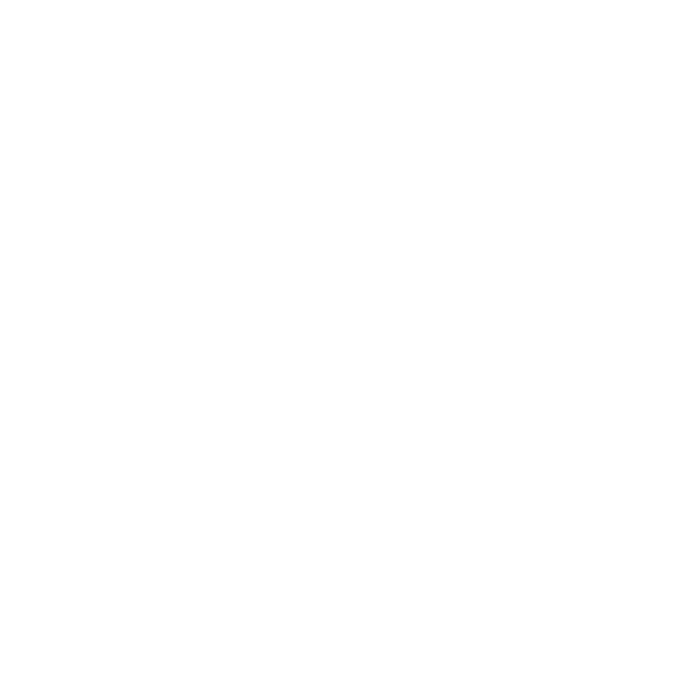
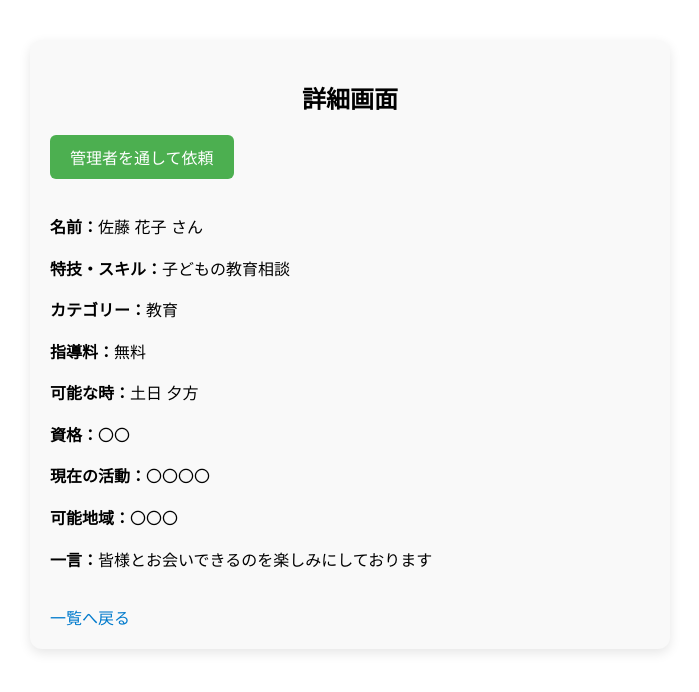
Before and after one commit to ashizawakazuki/machitsuna, a React (Create React App) app: page /talent-bank/1 in a window 1280 px wide. Before the commit this address had no page. Shown: the top 692 px of the page, without its empty margins (290-989 px from the left). Built offline with nearby package versions, Linux system fonts and the light colour scheme.

Commit message:
feat:人材バンク詳細画面の作成

```diff
--- a/src/App.js
+++ b/src/App.js
@@ -3,6 +3,7 @@
 import { BrowserRouter as Router, Routes, Route } from 'react-router-dom';
 import Home from './pages/Home';
 import TalentBank from './pages/TalentBank';
+import TalentDetail from './pages/TalentDetail';
 // import Events from './pages/Events';
 // import Titles from './pages/Titles';
 
@@ -12,6 +13,7 @@
       <Routes>
         <Route path="/" element={<Home />} />
         <Route path="/talent-bank" element={<TalentBank />} />
+        <Route path="/talent-bank/:id" element={<TalentDetail />} />
         {/* <Route path="/events" element={<Events />} /> */}
         {/* <Route path="/titles" element={<Titles />} /> */}
         {/* 今後ここに他の画面も追加予定 */}
--- a/src/pages/TalentBank.js
+++ b/src/pages/TalentBank.js
@@ -1,6 +1,7 @@
 // src/pages/TalentBank.js
 import React, { useState } from 'react';
 import './TalentBank.css';
+import { Link } from 'react-router-dom';
 
 const talentData = [
   { id: 1, name: '佐藤 花子', skill: '子どもの教育相談', category: '教育' },
@@ -66,7 +67,11 @@
           <p><strong>特技・スキル：</strong>{talent.skill}</p>
           <p><strong>カテゴリー：</strong>{talent.category}</p>
           <div className="button-group">
-            <button className="detail-button">詳細</button>
+            <button className="detail-button">
+              <Link to={`/talent-bank/${talent.id}`} style={{ color: 'white', textDecoration: 'none' }}>
+                詳細
+              </Link>
+            </button>
             <button className="favorite-button">お気に入り</button>
           </div>
         </div>
--- /dev/null
+++ b/src/pages/TalentDetail.css
@@ -0,0 +1,50 @@
+/* src/pages/TalentDetail.css */
+
+.talent-detail {
+    max-width: 600px;
+    margin: 40px auto;
+    padding: 20px;
+    border-radius: 12px;
+    background-color: #f9f9f9;
+    box-shadow: 0 4px 12px rgba(0, 0, 0, 0.1);
+    font-family: "Helvetica Neue", sans-serif;
+  }
+
+  .talent-detail h2 {
+    font-size: 24px;
+    margin-bottom: 20px;
+    text-align: center;
+  }
+
+  .talent-detail p {
+    font-size: 16px;
+    line-height: 1.6;
+    margin-bottom: 12px;
+  }
+
+  .talent-detail a {
+    display: inline-block;
+    margin-top: 20px;
+    color: #007acc;
+    text-decoration: none;
+  }
+
+  .talent-detail a:hover {
+    text-decoration: underline;
+  }
+
+  .contact-button {
+    background-color: #4CAF50;
+    color: white;
+    padding: 10px 20px;
+    margin-bottom: 20px;
+    border: none;
+    border-radius: 6px;
+    font-size: 16px;
+    cursor: pointer;
+    transition: background-color 0.3s ease;
+  }
+
+  .contact-button:hover {
+    background-color: #45a049;
+  }
--- /dev/null
+++ b/src/pages/TalentDetail.js
@@ -0,0 +1,46 @@
+// src/pages/TalentDetail.js
+import React from 'react';
+import { useParams, Link } from 'react-router-dom';
+import './TalentDetail.css';
+
+
+const talentData = [
+    { id: 1, name: '佐藤 花子', skill: '子どもの教育相談', category: '教育' },
+    { id: 2, name: '鈴木 次郎', skill: '地域歴史の解説', category: '人文・社会科学' },
+    { id: 3, name: '高橋 三郎', skill: '科学実験のサポート', category: '自然科学' },
+    { id: 4, name: '田中 美咲', skill: 'プログラミング講座', category: '産業・技術' },
+    { id: 5, name: '中村 拓也', skill: '絵画・水彩画教室', category: '芸術・文化' },
+    { id: 6, name: '山本 純子', skill: '健康体操・ストレッチ', category: 'スポーツ' },
+    { id: 7, name: '小林 大地', skill: '家庭菜園の育て方', category: '家庭生活・趣味' },
+    { id: 8, name: '渡辺 春香', skill: '手芸や折り紙指導', category: '家庭生活・趣味' },
+    { id: 9, name: '松本 海斗', skill: '写真の撮り方講座', category: '芸術・文化' },
+    { id: 10, name: '伊藤 真由', skill: '災害時の応急処置', category: 'その他' },
+  ];
+
+  const TalentDetail = () => {
+    const { id } = useParams();
+    const talent = talentData.find(t => t.id === parseInt(id));
+
+    if (!talent) {
+      return <p>該当する人材が見つかりません。</p>;
+    }
+
+    return (
+      <div className="talent-detail">
+        <h2>詳細画面</h2>
+        <button className="contact-button">管理者を通して依頼</button>
+        <p><strong>名前：</strong>{talent.name} さん</p>
+        <p><strong>特技・スキル：</strong>{talent.skill}</p>
+        <p><strong>カテゴリー：</strong>{talent.category}</p>
+        <p><strong>指導料：</strong>無料</p>
+        <p><strong>可能な時：</strong>土日 夕方</p>
+        <p><strong>資格：</strong>〇〇</p>
+        <p><strong>現在の活動：</strong>〇〇〇〇</p>
+        <p><strong>可能地域：</strong>〇〇〇</p>
+        <p><strong>一言：</strong>皆様とお会いできるのを楽しみにしております</p>
+        <Link to="/talent-bank" className="back-link">一覧へ戻る</Link>
+      </div>
+    );
+  };
+
+export default TalentDetail;
```
